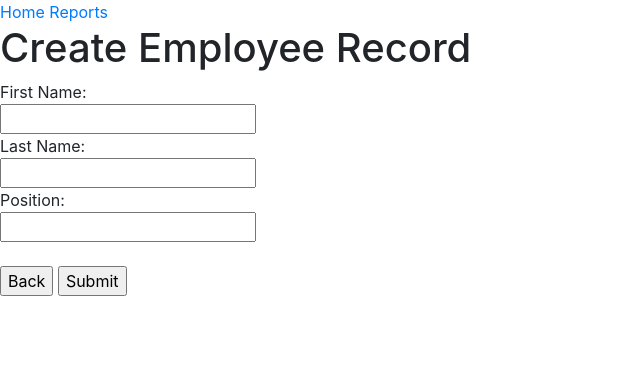
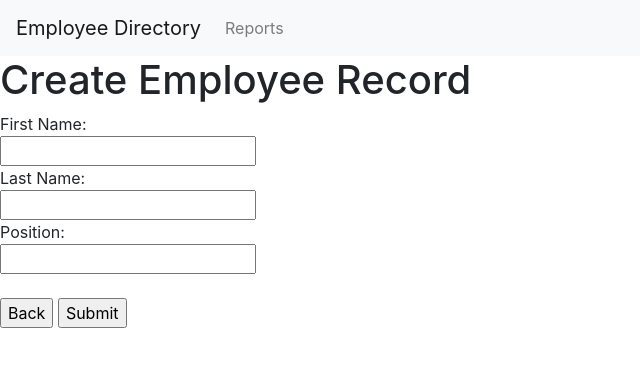
Before and after one commit to nolanprewit1/employee_directory_mvc_python, a Flask app: page /employee/create in a window 1280 px wide. Shown: the top 367 px of the page, without its empty margins (0-640 px from the left). Run offline with Flask 2, Linux system fonts and the light colour scheme; some libraries are stand-ins or nearby versions.

Commit message:
added boostrap nav bar

```diff
--- a/templates/template.html
+++ b/templates/template.html
@@ -4,23 +4,27 @@
         <!-- Required meta tags -->
         <meta charset="utf-8">
         <meta name="viewport" content="width=device-width, initial-scale=1, shrink-to-fit=no">
-
         <!-- Bootstrap CSS -->
         <link rel="stylesheet" href="{{ url_for('static', filename='bootstrap.min.css') }}">
-
         <!-- Removed favicon link -->
         <link rel="icon" href="data:,">
-
         <title>Employee Directory MVC</title>
     </head>
 
     <body>
-        <div class="topnav">
-            <a class="active" href="/">Home</a>
-            <a href="/report">Reports</a>
-        </div>
+        <nav class="navbar navbar-expand-lg navbar-light bg-light">
+            <a class="navbar-brand" href="/">Employee Directory</a>
+            <button class="navbar-toggler" type="button" data-toggle="collapse" data-target="#navbarSupportedContent" aria-controls="navbarSupportedContent" aria-expanded="false" aria-label="Toggle navigation">
+                <span class="navbar-toggler-icon"></span>
+            </button>
+            <div class="collapse navbar-collapse" id="navbarSupportedContent">
+                <ul class="navbar-nav mr-auto">
+                <li class="nav-item">
+                    <a class="nav-link" href="/report">Reports</a>
+                </li>
+            </div>
+        </nav>
         {% block body %}
-
         {% endblock %}
         <!-- Optional JavaScript -->
         <!-- jQuery first, then Popper.js, then Bootstrap JS -->
@@ -28,4 +32,5 @@
         <script src="{{ url_for('static', filename='popper.min.js') }}"></script>
         <script src="{{ url_for('static', filename='bootstrap.min.js') }}"></script>
     </body>
+
 </html>
```
